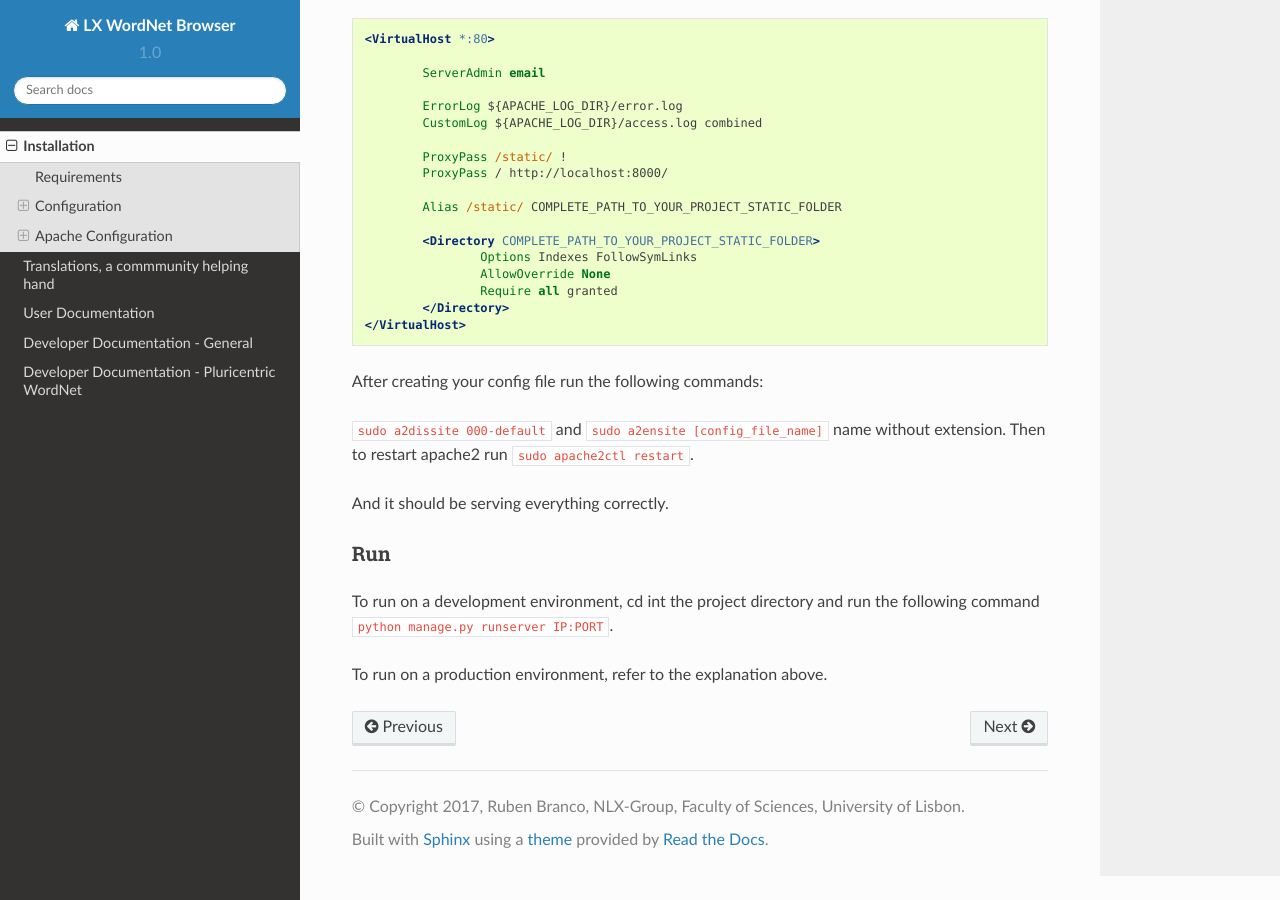
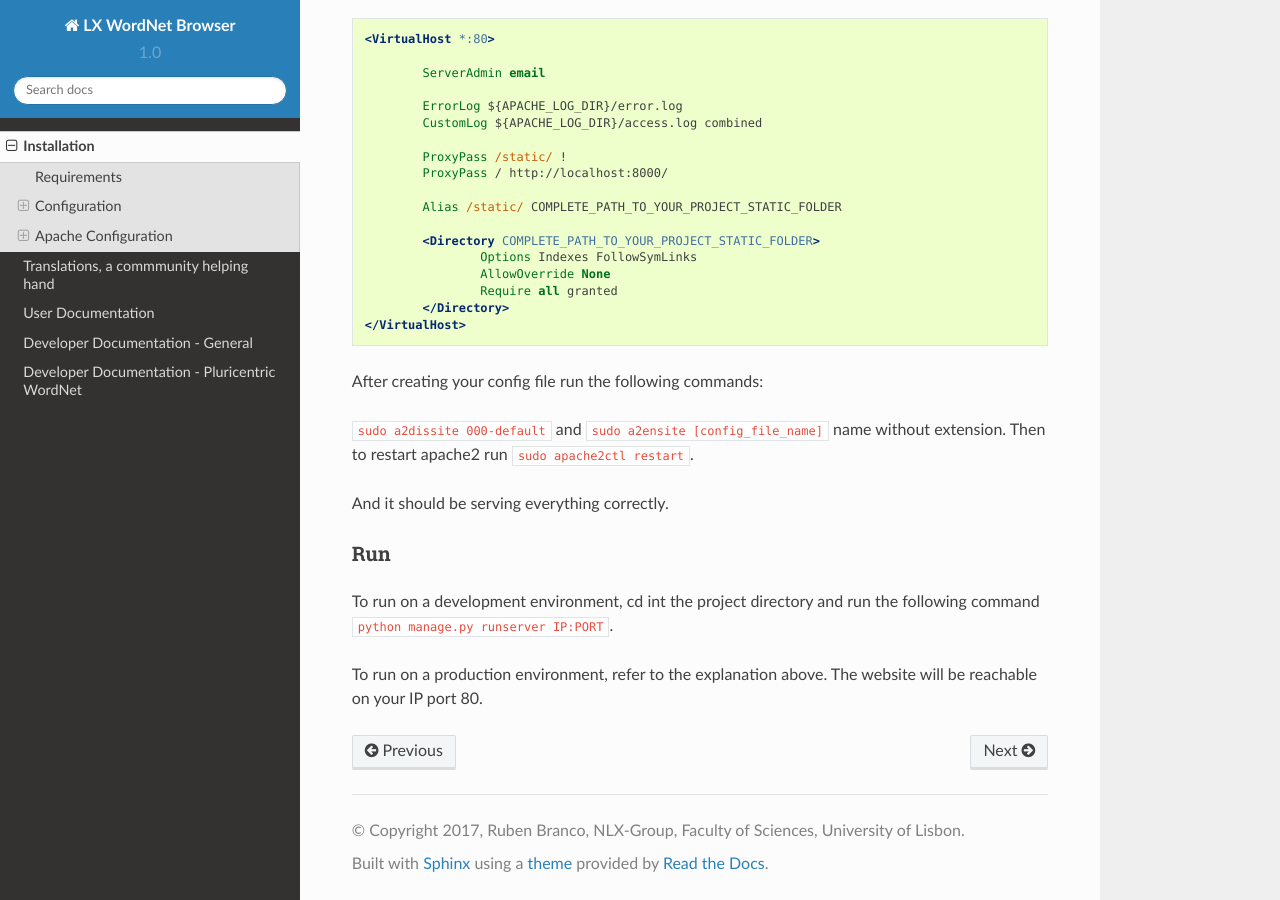
Before and after one commit to nlx-group/LX-WordNetBrowser, a Sphinx documentation site: the page built from docs/installation.rst, in a window 1280 px wide and 900 px high, scrolled down 2968 px. Built offline with Sphinx 7.4.7 and the Read the Docs theme 2.0.0, drawn with Linux system fonts in a browser that asks for light colours.

Commit message:
Doc update

```diff
--- a/docs/installation.rst
+++ b/docs/installation.rst
@@ -136,4 +136,4 @@ Run
 ^^^
 To run on a development environment, cd int the project directory and run the following command ``python manage.py runserver IP:PORT``.
 
-To run on a production environment, refer to the explanation above.
+To run on a production environment, refer to the explanation above. The website will be reachable on your IP port 80.
```
